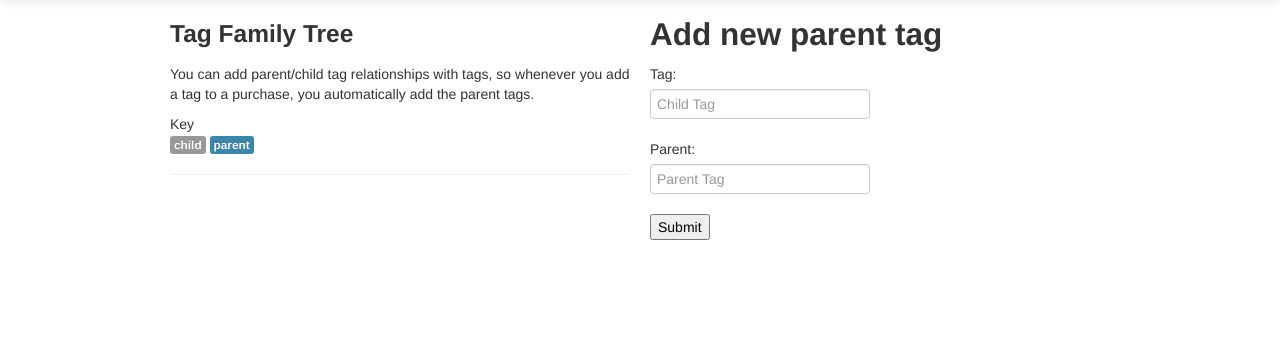
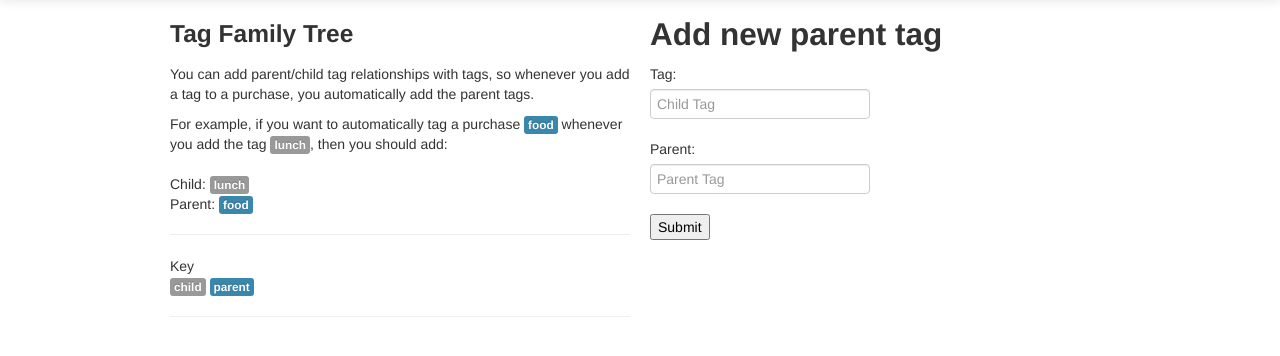
Before and after one commit to zgalant/budget, a Django app: template budget/purchases/templates/parents.html in a window 1280 px wide. Shown: the part 41-397 px from the top of the page. Run offline with Django 3.2, Linux system fonts and the light colour scheme; the template is opened without the code that fills it: values that come from a table or form of the project are taken from there, others are empty.

Commit message:
a bit more info about paren/child tags

```diff
--- a/budget/purchases/templates/parents.html
+++ b/budget/purchases/templates/parents.html
@@ -10,6 +10,14 @@
 			You can add parent/child tag relationships with tags,
 			so whenever you add a tag to a purchase, you automatically add the parent tags.
 		</p>
+		<p>For example, if you want to automatically tag a purchase
+			<span class="label label-info">food</span> whenever you add the tag
+			<span class="label">lunch</span>, then you should add:
+			<br/><br/>
+			Child: <span class="label">lunch</span><br/>
+			Parent: <span class="label label-info">food</span>
+		</p>
+		<hr>
 		<div>
 			Key<br/>
 			<span class="label">child</span>
```
